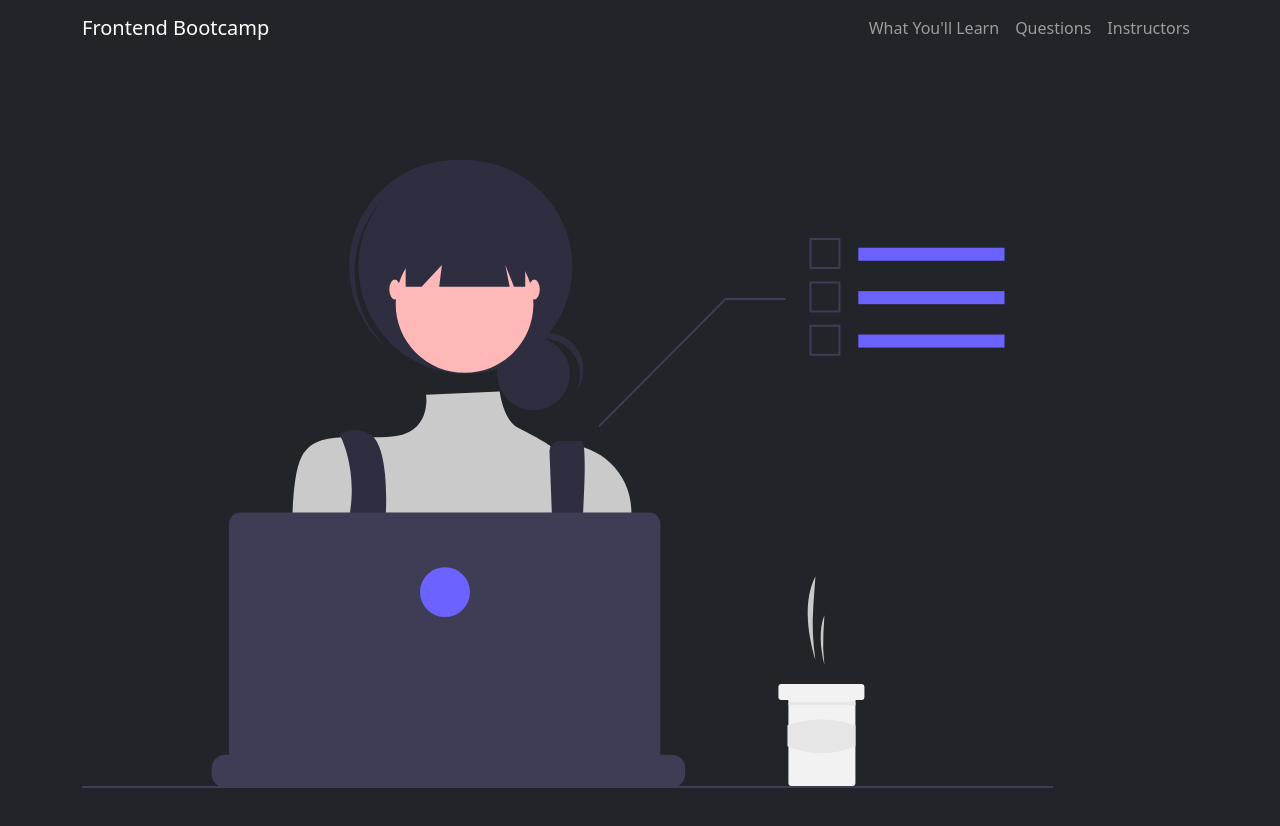
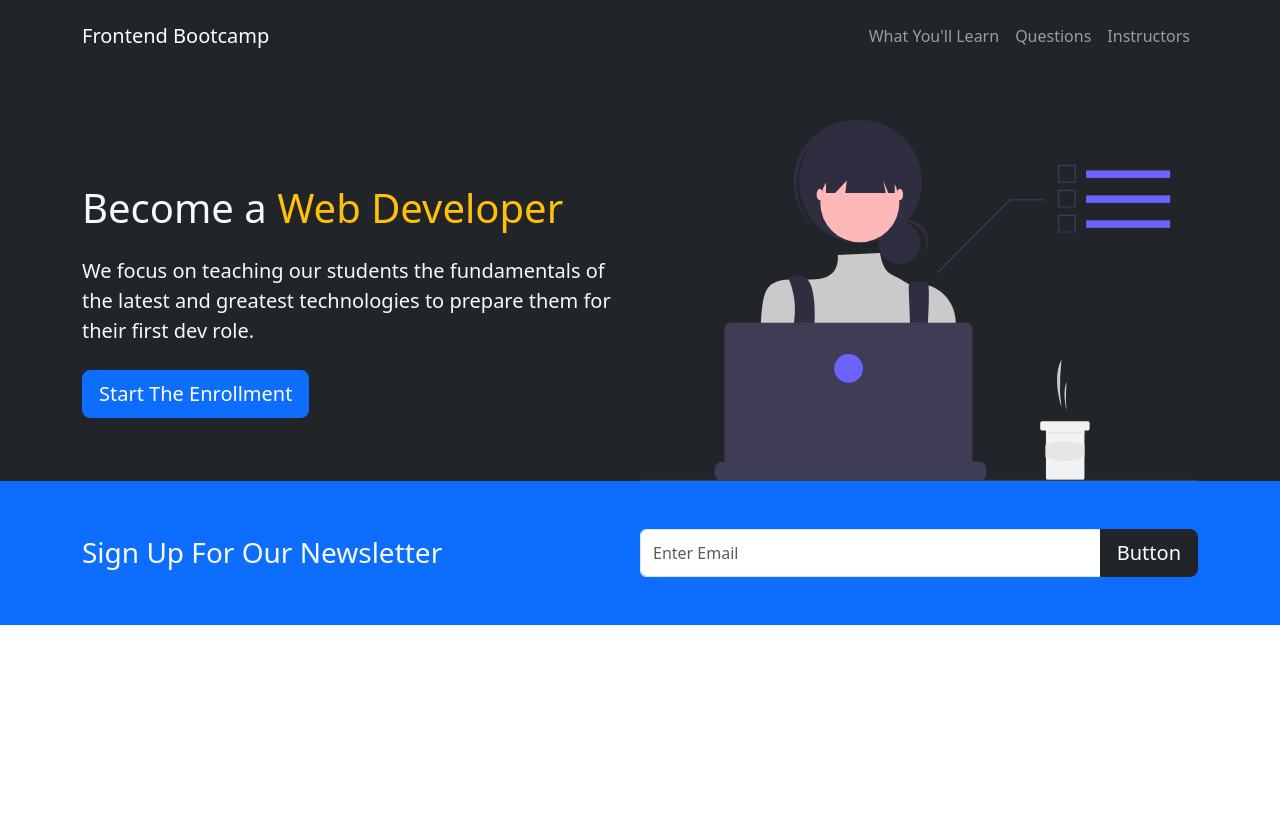
Before and after one commit to jdoug8/M02TutorialDouglas, a plain HTML site: page index.html in a window 1280 px wide. After the commit the page ends 800 px from the top, so only its background shows below. Drawn offline with nearby package versions, Linux system fonts and the light colour scheme.

Commit message:
Newsletter w/ input group added. - JD

```diff
--- a/index.html
+++ b/index.html
@@ -14,8 +14,9 @@
   </head>
 
   <body>
+
     <!-- Navbar -->
-    <nav class="navbar navbar-expand-lg bg-dark navbar-dark">
+    <nav class="navbar navbar-expand-lg bg-dark navbar-dark py-3">
       <div class="container">
         <a href="#" class="navbar-brand">Frontend Bootcamp</a>
 
@@ -45,13 +46,44 @@
     </nav>
 
     <!-- Showcase -->
-    <section class="bg-dark tex-light p-5 tex-center">
+    <section class="bg-dark text-light p-5 p-lg-0 pt-lg-5 text-center text-sm-start">
       <div class="container">
-        <div>
+        <div class="d-sm-flex align-items-center justify-content-between">
           <div>
-            <h1>Become a Web Developer</h1>
+            <h1>Become a <span class="text-warning">Web Developer</span></h1>
+            <p class="lead my-4">
+              We focus on teaching our students the fundamentals of the latest and greatest technologies to prepare them for their first dev role.
+            </p>
+            <button class="btn btn-primary btn-lg">Start The Enrollment</button>
           </div>
-          <img src="img/showcase.svg" alt="">
+          <img
+            class="img-fluid w-50 d-none d-sm-block"
+            src="img/showcase.svg"
+            alt=""
+          />
+        </div>
+      </div>
+    </section>
+
+    <!--Newsletter-->
+    <section class="bg-primary text-light p-5">
+      <div class="container">
+        <div class="d-md-flex justify-content-between align-items-center">
+          <h3 class="mb-3 mb-md-0">Sign Up For Our Newsletter</h3>
+
+          <div class="input-group news-input">
+            <input
+              type="text"
+              class="form-control"
+              placeholder="Enter Email"
+            />
+            <button
+              class="btn btn-dark btn-lg"
+              type="button"
+            >
+              Button
+            </button>
+          </div>
         </div>
       </div>
     </section>
--- a/style.css
+++ b/style.css
@@ -2,3 +2,8 @@ html, body {
   height: 100%;
   width: 100%;
 }
+@media (min-width: 768px) {
+  .news-input {
+    width: 50%;
+  }
+}
```
